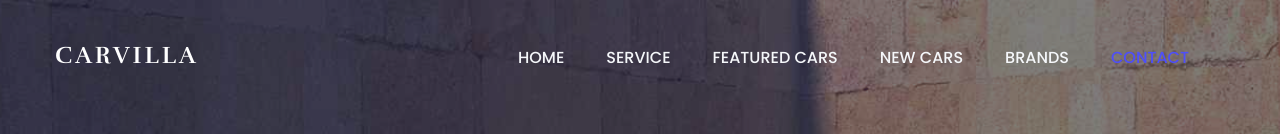
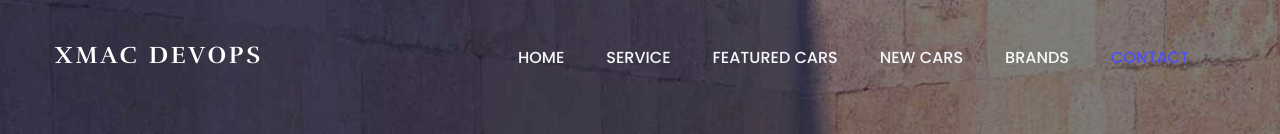
Before and after one commit to rakeshdodger/digital-lync, a plain HTML site: page carvilla-v1.0/index.html in a window 1280 px wide. Shown: the top 134 px of the page. Drawn offline with nearby package versions, Linux system fonts and the light colour scheme.

Commit message:
Update index.html

```diff
--- a/carvilla-v1.0/index.html
+++ b/carvilla-v1.0/index.html
@@ -78,7 +78,7 @@
 				                <button type="button" class="navbar-toggle" data-toggle="collapse" data-target="#navbar-menu">
 				                    <i class="fa fa-bars"></i>
 				                </button>
-				                <a class="navbar-brand" href="index.html">carvilla<span></span></a>
+				                <a class="navbar-brand" href="index.html">Xmac Devops<span></span></a>
 
 				            </div><!--/.navbar-header-->
 				            <!-- End Header Navigation -->
@@ -708,7 +708,7 @@
 						<div class="col-md-3 col-sm-6">
 							<div class="single-footer-widget">
 								<div class="footer-logo">
-									<a href="index.html">carvilla</a>
+									<a href="index.html">Xmac Devops</a>
 								</div>
 								<p>
 									Ased do eiusm tempor incidi ut labore et dolore magnaian aliqua. Ut enim ad minim veniam.
```
